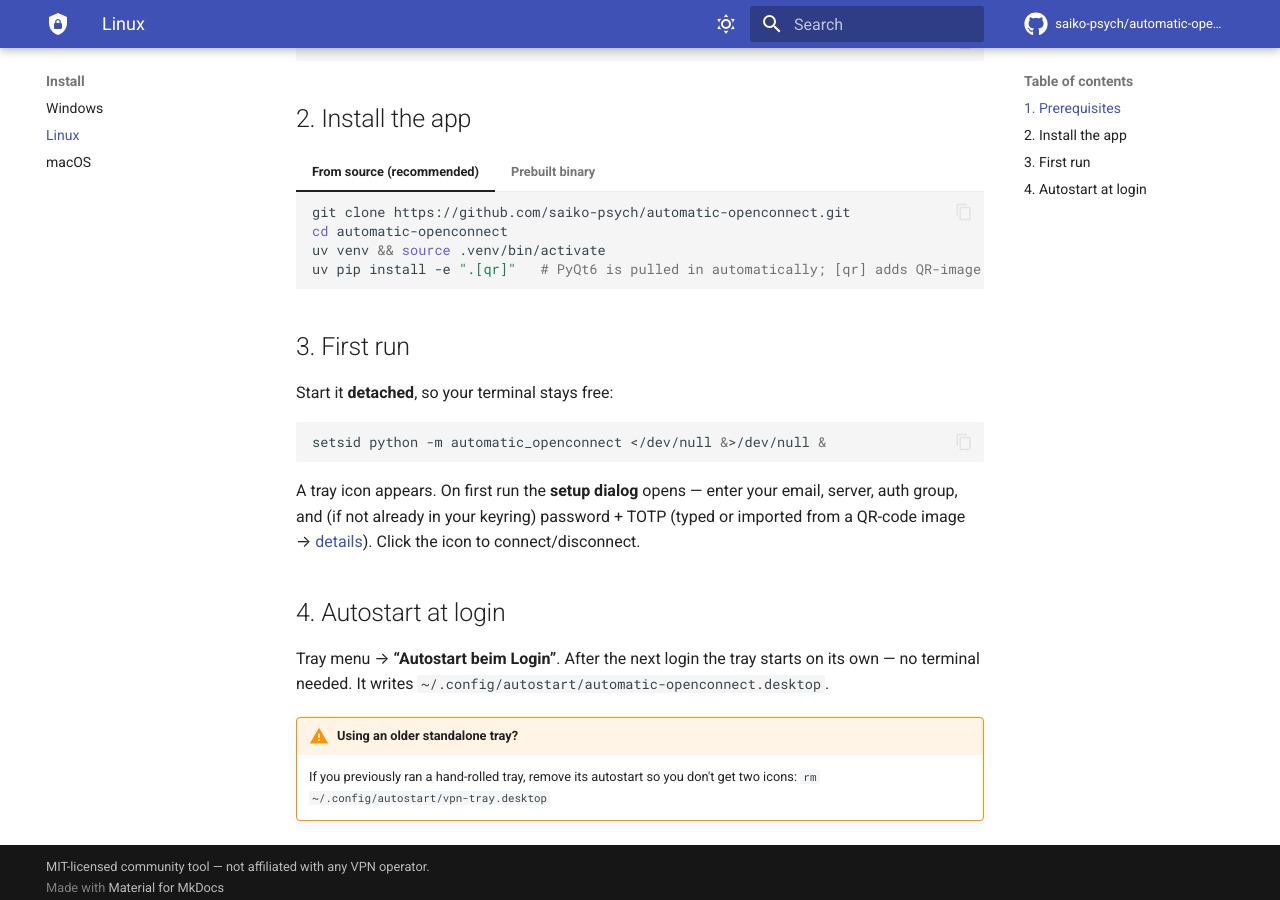
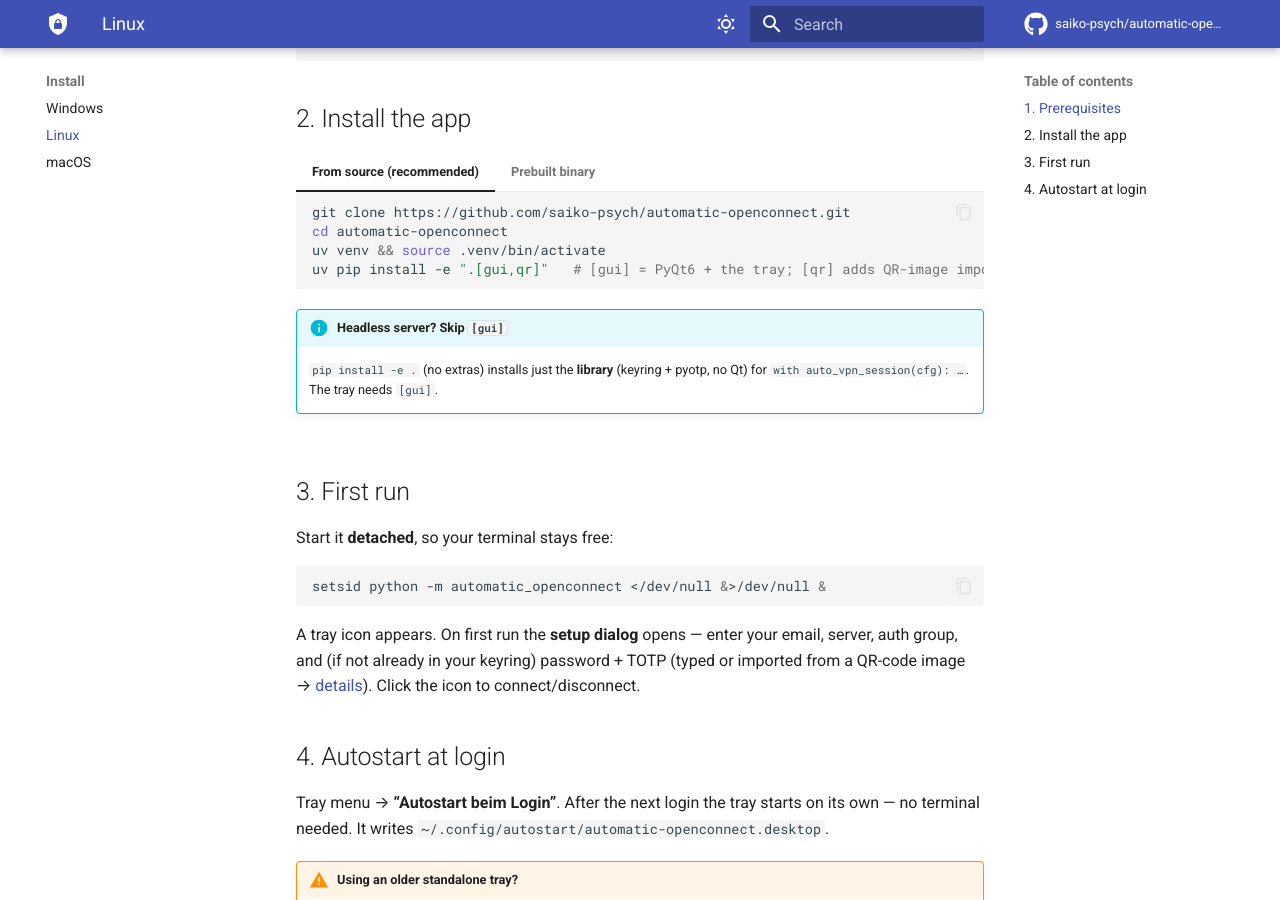
Before and after one commit to saiko-psych/automatic-openconnect, an MkDocs documentation site: the page built from docs/installation/linux.md, in a window 1280 px wide and 900 px high, scrolled down 758 px. Built offline with MkDocs 1.6.1 and Material for MkDocs 9.7.7, drawn with Linux system fonts in a browser that asks for light colours; comment, search, counter and statistics services are not loaded.

Commit message:
fix(#5): move PyQt6 + pynput to [gui] extra — core install is headless
The package advertises a headless library, but core deps dragged in the full
Qt/desktop stack (PyQt6 ~100MB + pynput X11) on Linux/macOS. The runtime path
was already headless-safe (lazy imports); this just reflects it in the deps.
Core is now keyring + pyotp only; PyQt6 + pynput live in [gui]. Verified:
'import automatic_openconnect; auto_vpn_session' loads no PyQt6/pynput. Docs
updated to install the tray with .[gui,qr]; 203 tests pass.

Closes #5.

Co-Authored-By: Claude Opus 4.8 <noreply@anthropic.com>

````diff
--- a/docs/installation/linux.md
+++ b/docs/installation/linux.md
@@ -41,8 +41,12 @@ sudo visudo -f /etc/sudoers.d/openconnect
     git clone https://github.com/saiko-psych/automatic-openconnect.git
     cd automatic-openconnect
     uv venv && source .venv/bin/activate
-    uv pip install -e ".[qr]"   # PyQt6 is pulled in automatically; [qr] adds QR-image import
+    uv pip install -e ".[gui,qr]"   # [gui] = PyQt6 + the tray; [qr] adds QR-image import
     ```
+
+    !!! info "Headless server? Skip `[gui]`"
+        `pip install -e .` (no extras) installs just the **library** (keyring +
+        pyotp, no Qt) for `with auto_vpn_session(cfg): …`. The tray needs `[gui]`.
 
 === "Prebuilt binary"
     Download `automatic-vpn-linux-x86_64` from the
--- a/src/automatic_openconnect/__init__.py
+++ b/src/automatic_openconnect/__init__.py
@@ -28,5 +28,5 @@ from __future__ import annotations
 from .core import VPNError
 from .factory import auto_vpn_session, make_vpn_session
 
-__version__ = "0.1.28"
+__version__ = "0.1.29"
 __all__ = ["auto_vpn_session", "make_vpn_session", "VPNError", "__version__"]
````
Also changed, not shown: CHANGELOG.md (+11 -0 lines), docs/developer.md (+1 -1 lines), docs/installation/macos.md (+1 -1 lines), pyproject.toml (+9 -14 lines).
